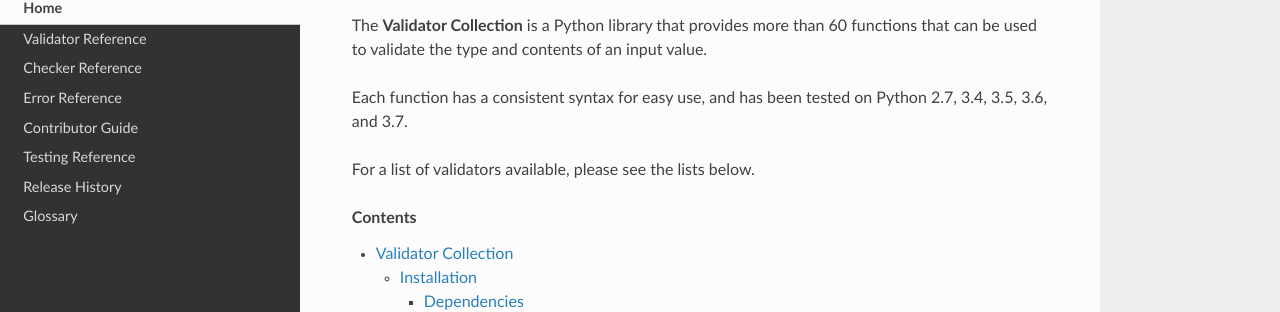
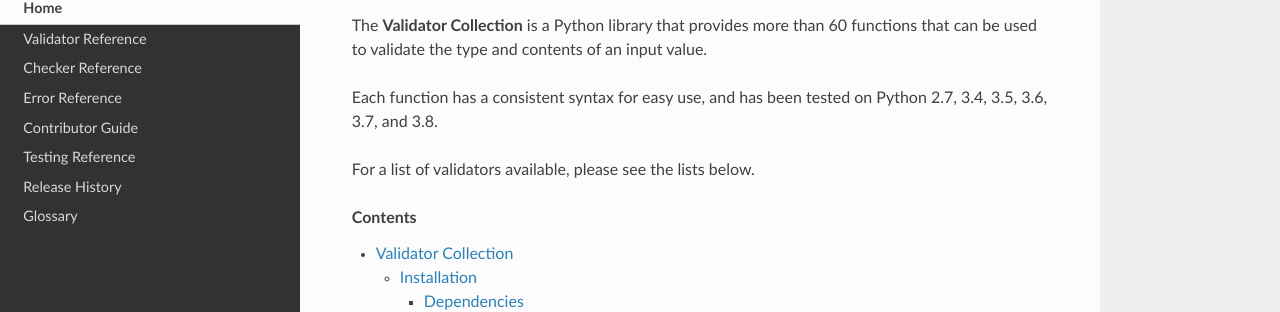
Before and after one commit to insightindustry/validator-collection, a Sphinx documentation site: the page built from docs/index.rst, in a window 1280 px wide and 900 px high, scrolled down 351 px. Shown: the part 170-482 px from the top of the window. Built offline with Sphinx 7.4.7 and the Read the Docs theme 2.0.0, drawn with Linux system fonts in a browser that asks for light colours.

Commit message:
#50: Updated Python version mentions to list Python 3.8.

```diff
--- a/README.rst
+++ b/README.rst
@@ -101,7 +101,7 @@ The **Validator Collection** is a Python library that provides more than 60
 functions that can be used to validate the type and contents of an input value.
 
 Each function has a consistent syntax for easy use, and has been tested on
-Python 2.7, 3.4, 3.5, 3.6, and 3.7.
+Python 2.7, 3.4, 3.5, 3.6, 3.7, and 3.8.
 
 For a list of validators available, please see the lists below.
 
--- a/docs/index.rst
+++ b/docs/index.rst
@@ -42,7 +42,7 @@ The **Validator Collection** is a Python library that provides more than 60
 functions that can be used to validate the type and contents of an input value.
 
 Each function has a consistent syntax for easy use, and has been tested on
-Python 2.7, 3.4, 3.5, 3.6, and 3.7.
+Python 2.7, 3.4, 3.5, 3.6, 3.7, and 3.8.
 
 For a list of validators available, please see the lists below.
 
```
